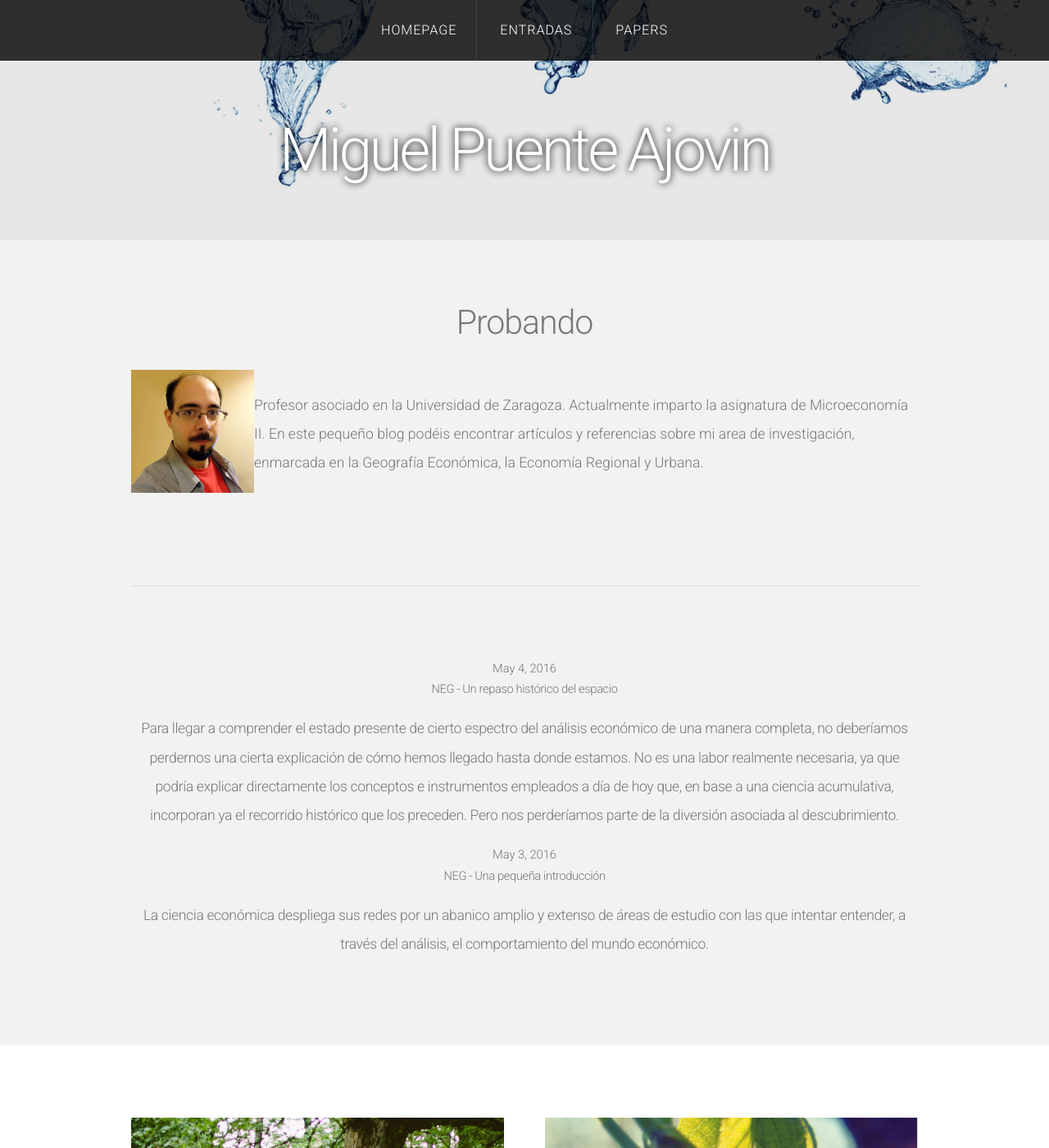
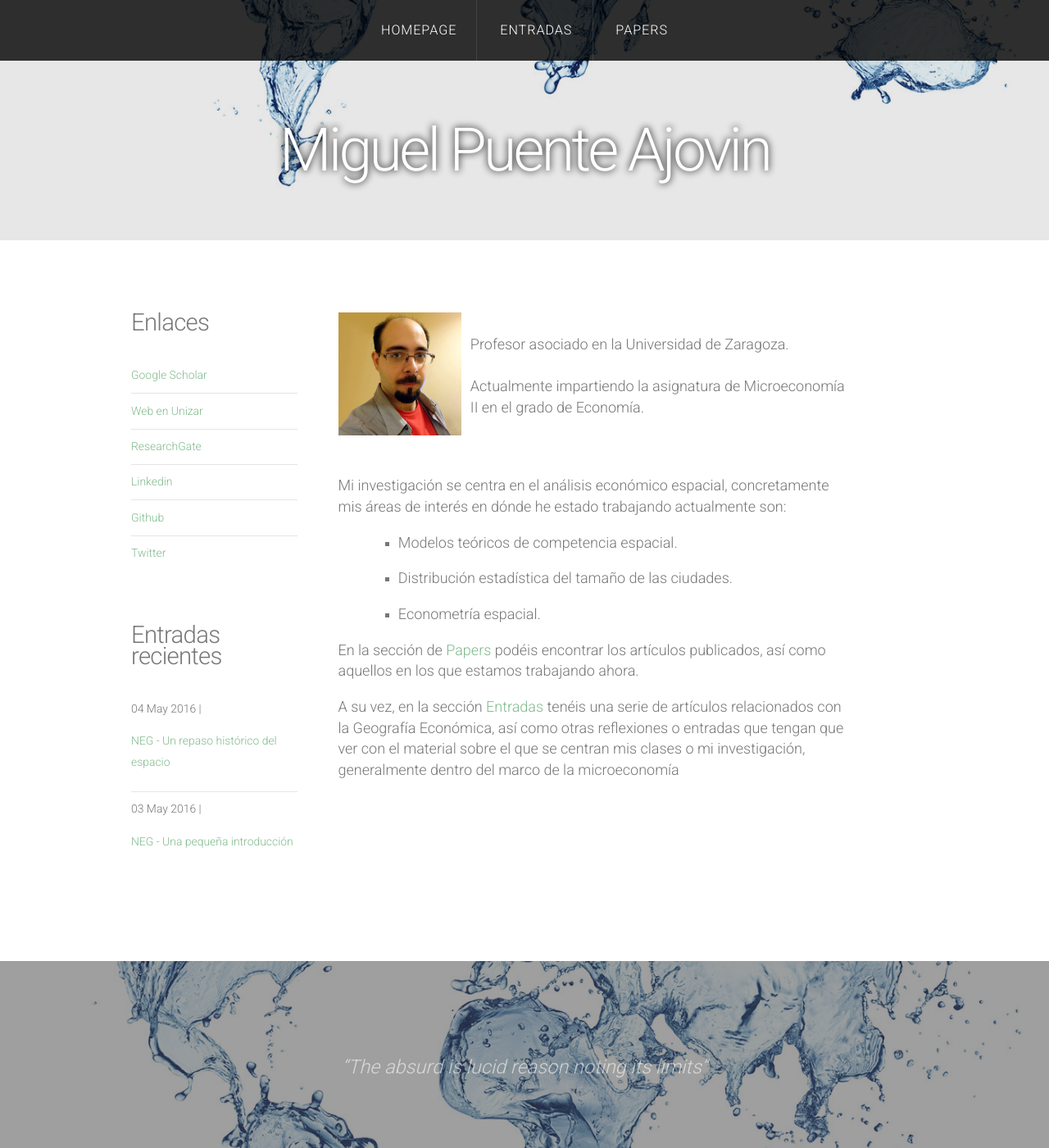
Before and after one commit to mpajovin/mpajovin.github.io, a Jekyll site: the page built from index.html, in a window 1280 px wide and 1400 px high. Shown: the whole window at 82% size. Built offline with Jekyll 4.4.1, drawn with Linux system fonts in a browser that asks for light colours; nearby versions of some CDN libraries; the list of posts is cut into pages by our own code; some of the changed text lies outside the part shown.

Commit message:
cambio en portada

```diff
--- a/_includes/sidebar.html
+++ b/_includes/sidebar.html
@@ -1,12 +1,12 @@
 
 <!-- Sidebar -->
-<div id="sidebar" class="3.5u">
+<div id="sidebar" class="3u">
 	<section>
 		<header>
 			<h2>Enlaces</h2>
 		</header>
 		<div class="row">
-			<section class="6u">
+			<section class="12u">
 				<ul class="default">
 					<li><a href="https://scholar.google.es/citations?user=Vo5ohaAAAAAJ&hl=es" target="_blank">Google Scholar</a></li>
 					<li><a href="https://dae.unizar.es/personal/miguel-angel-puente-ajovin" target="_blank">Web en Unizar</a></li>
--- a/_layouts/default.html
+++ b/_layouts/default.html
@@ -54,13 +54,11 @@
 		<section>
 			<header>
 				<h2>Contacto</h2>
-				<span class="byline">""Contacto""</span>
 			</header>
 			<ul class="contact">
-				<li><a href="#" class="fa fa-twitter"><span>Twitter</span></a></li>
-				<li class="active"><a href="#" class="fa fa-facebook"><span>Facebook</span></a></li>
-				<li><a href="#" class="fa fa-dribbble"><span>Pinterest</span></a></li>
-				<li><a href="#" class="fa fa-tumblr"><span>Google+</span></a></li>
+				<li><a href="https://twitter.com/caoticaeconomia" class="fa fa-twitter" target="_blank"><span>Twitter</span></a></li>
+				<li class="active"><a href="https://www.facebook.com/mpajovin" class="fa fa-facebook" target="_blank"><span>Facebook</span></a></li>
+				<li><a href="mailto:mpajovin@gmail.com" class="fa fa-envelope-o" aria-hidden="true"><span>Email</span></a></li>
 			</ul>
 		</section>
 	</div>
--- a/index.html
+++ b/index.html
@@ -3,33 +3,37 @@
 layout: default
 ---
 <!-- Featured -->
-<div id="featured">
+<div id="main">
 	<div class="container">
-		<header>
-			<h2>Probando</h2>
-		</header>
+		<div class="row">
+			{% include sidebar.html %}
+			<div id="content" class="8u skel-cell-important">
+				<section align="left">
+		    	<img align="left" src="img1.png" height="150" width="150" hspace="200">
 
-		    <img align="left" src="img1.png" height="150" width="150" hspace="20">
-				<br>
-				<p align="left">Profesor asociado en la Universidad de Zaragoza. Actualmente imparto la asignatura de Microeconomía II. En este pequeño blog podéis encontrar artículos y referencias sobre
-				mi area de investigación, enmarcada en la Geografía Económica, la Economía Regional y Urbana.</p>
 					<br>
 
+					<ul>
+						<li style=margin-left:11em> <p style="font-size:18px">  Profesor asociado en la Universidad de Zaragoza.<br><br>Actualmente impartiendo la asignatura de Microeconomía II en el grado de Economía.</p></li>
+					</ul>
+				</section>
 
-		<hr />
+				<br>
 
-		<ul class="post-list">
-			{% for post in site.posts %}
-				<li>
-					<span class="post-meta">{{ post.date | date: "%b %-d, %Y" }}</span>
-
-					<h2>
-						<a class="post-link" href="{{ post.url | prepend: site.baseurl }}">{{ post.title }}</a>
-						<p>{{ post.excerpt }}</p>
-					</h2>
-				</li>
-			{% endfor %}
+				<p align="left" style="font-size:18px">Mi investigación se centra en el análisis económico espacial, concretamente mis áreas de interés en dónde he estado trabajando actualmente son:</p>
+				<section align="left">
+					<ul>
+  					<li type="square" style=margin-left:5em><p style="font-size:18px">Modelos teóricos de competencia espacial.</p> </li>
+  					<li type="square" style=margin-left:5em><p style="font-size:18px">Distribución estadística del tamaño de las ciudades.</p></li>
+  					<li type="square" style=margin-left:5em><p style="font-size:18px">Econometría espacial.</p></li>
 					</ul>
+					<p align="left" style="font-size:18px">En la sección de <a href="/papers.html">Papers</a> podéis encontrar los artículos publicados, así como aquellos en los que estamos trabajando ahora.</p>
+					<p align="left" style="font-size:18px">A su vez, en la sección <a href="/entradas.html">Entradas</a> tenéis una serie de artículos relacionados con la Geografía Económica, así como otras reflexiones o entradas que tengan que ver con el material sobre el que se centran mis clases o mi investigación, generalmente dentro del marco de la microeconomía </p>
+				</section>
+			</div>
+		</div>
+	</div>
+</div>
 
 		<!--
 				<div class="row">
@@ -94,6 +97,4 @@
 					<p>In posuere eleifend odio. Quisque semper augue mattis wisi. Maecenas ligula. Pellentesque viverra vulputate enim. Aliquam erat volutpat. Donec leo, vivamus fermentum nibh in augue praesent a lacus at urna congue rutrum.</p>
 				</section>
 			</div>
-
-		</div>
-	</div>
+-->
```
Also changed, not shown: other parts of index.html (+2 -3 lines). Lines whose indentation alone changed are shown as unchanged.
